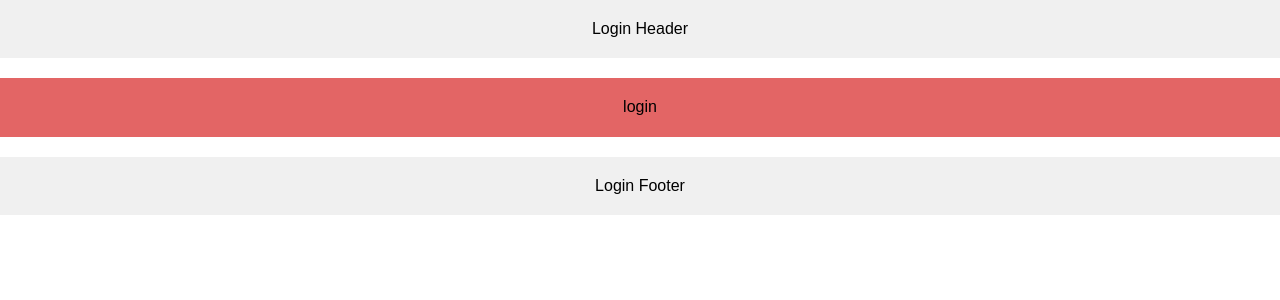
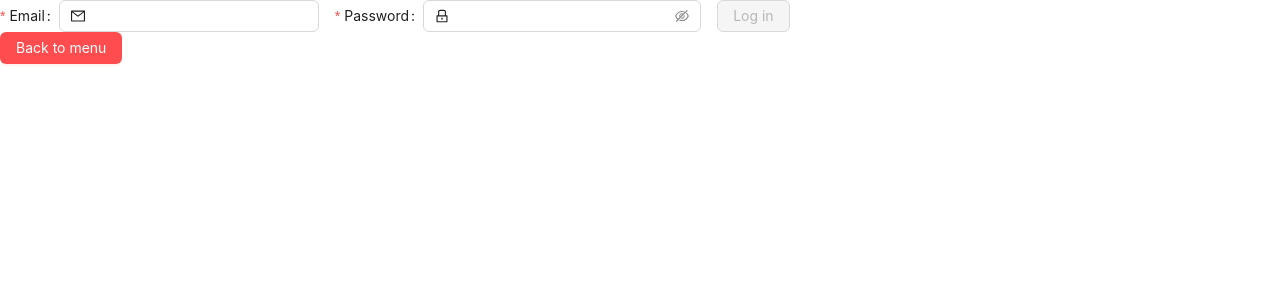
Before and after one commit to artbre0612/xxx-restaurant, a Vue app: page /login in a window 1280 px wide. Shown: the top 300 px of the page. Built offline with nearby package versions, Linux system fonts and the light colour scheme; no server answers.

Commit message:
feat: add user login func & Navigation Guards

```diff
--- a/components.d.ts
+++ b/components.d.ts
@@ -8,13 +8,17 @@ export {}
 declare module 'vue' {
   export interface GlobalComponents {
     AButton: typeof import('ant-design-vue/es')['Button']
+    ACheckbox: typeof import('ant-design-vue/es')['Checkbox']
+    AForm: typeof import('ant-design-vue/es')['Form']
+    AFormItem: typeof import('ant-design-vue/es')['FormItem']
+    AInput: typeof import('ant-design-vue/es')['Input']
+    AInputPassword: typeof import('ant-design-vue/es')['InputPassword']
     ALayout: typeof import('ant-design-vue/es')['Layout']
     ALayoutContent: typeof import('ant-design-vue/es')['LayoutContent']
     ALayoutHeader: typeof import('ant-design-vue/es')['LayoutHeader']
     ALayoutSider: typeof import('ant-design-vue/es')['LayoutSider']
     AMenu: typeof import('ant-design-vue/es')['Menu']
     AMenuItem: typeof import('ant-design-vue/es')['MenuItem']
-    ASpace: typeof import('ant-design-vue/es')['Space']
     RouterLink: typeof import('vue-router')['RouterLink']
     RouterView: typeof import('vue-router')['RouterView']
     TestPlugins: typeof import('./src/components/TestPlugins.vue')['default']
--- a/package.json
+++ b/package.json
@@ -17,8 +17,10 @@
     }
   },
   "dependencies": {
+    "@ant-design/icons-vue": "^7.0.1",
     "@headlessui/vue": "^1.7.22",
     "ant-design-vue": "^4.2.2",
+    "firebase": "^10.12.2",
     "pinia": "^2.1.7",
     "vue": "^3.4.21",
     "vue-router": "^4.3.0"
--- a/src/App.vue
+++ b/src/App.vue
@@ -7,10 +7,12 @@
 </template>
 
 <script setup>
+// imports
 import DefaultLayout from './layouts/DefaultLayout.vue'
 import LoginLayout from './layouts/LoginLayout.vue'
 import PosLayout from './layouts/PosLayout.vue'
 
+/* change layout base on route.meta.layout */
 const route = useRoute()
 const currentLayout = ref(null)
 
--- /dev/null
+++ b/src/js/firebase.js
@@ -0,0 +1,19 @@
+import { initializeApp } from 'firebase/app'
+import { getAuth } from 'firebase/auth'
+
+const firebaseConfig = {
+  apiKey: 'AIzaSyANl0N12680INoE7CdqQ5QJCRCAnlO4vCA',
+  authDomain: 'xxx-restaurant.firebaseapp.com',
+  projectId: 'xxx-restaurant',
+  storageBucket: 'xxx-restaurant.appspot.com',
+  messagingSenderId: '276034716154',
+  appId: '1:276034716154:web:df7d0b258e6a1e29742443',
+  measurementId: 'G-N8BKCR8D66'
+}
+
+// Initialize Firebase
+const app = initializeApp(firebaseConfig)
+// Initialize Firebase Authentication and get a reference to the service
+const auth = getAuth(app)
+
+export { auth }
--- a/src/layouts/DefaultLayout.vue
+++ b/src/layouts/DefaultLayout.vue
@@ -1,6 +1,14 @@
 <template>
   <div class="default-layout">
-    <header>Default Header</header>
+    <header>
+      <div v-if="storeAuth.userData.email">🙌{{ storeAuth.userData.email }}</div>
+
+      <a-button><router-link :to="{ name: 'menu' }">menu</router-link></a-button>
+      <a-button><router-link :to="{ name: 'cart' }">cart</router-link></a-button>
+      <a-button><router-link :to="{ name: 'checkout' }">checkout</router-link></a-button>
+      <a-button><router-link :to="{ name: 'my-order' }">my order</router-link></a-button>
+      <a-button danger><router-link :to="{ name: 'pos' }">Pos</router-link></a-button>
+    </header>
     <main>
       <slot></slot>
       <!-- 內容插槽，讓子組件填充 -->
@@ -10,7 +18,9 @@
 </template>
 
 <script setup>
-// 可以在這裡添加佈局相關的邏輯
+/* store */
+import { useStoreAuth } from '@/stores/storeAuth'
+const storeAuth = useStoreAuth()
 </script>
 
 <style scoped>
--- a/src/layouts/LoginLayout.vue
+++ b/src/layouts/LoginLayout.vue
@@ -1,29 +1,56 @@
 <template>
-  <div class="login-layout">
-    <header>Login Header</header>
-    <main>
-      <slot></slot>
-      <!-- 內容插槽，讓子組件填充 -->
-    </main>
-    <footer>Login Footer</footer>
-  </div>
+  <a-form
+    :model="formState"
+    name="horizontal_login"
+    layout="inline"
+    autocomplete="off"
+    @submit="storeAuth.loginUser(formState)"
+  >
+    <a-form-item
+      label="Email"
+      name="email"
+      :rules="[{ required: true, message: '請輸入電子郵件' }]"
+    >
+      <a-input v-model:value="formState.email">
+        <template #prefix>
+          <MailOutlined class="site-form-item-icon" />
+        </template>
+      </a-input>
+    </a-form-item>
+
+    <a-form-item
+      label="Password"
+      name="password"
+      :rules="[{ required: true, message: '請輸入密碼' }]"
+    >
+      <a-input-password v-model:value="formState.password">
+        <template #prefix>
+          <LockOutlined class="site-form-item-icon" />
+        </template>
+      </a-input-password>
+    </a-form-item>
+
+    <a-form-item>
+      <a-button :disabled="disabled" type="primary" html-type="submit">Log in</a-button>
+    </a-form-item>
+  </a-form>
+  <a-button type="primary" danger
+    ><RouterLink :to="{ name: 'menu' }">Back to menu</RouterLink></a-button
+  >
 </template>
 
 <script setup>
-// 可以在這裡添加佈局相關的邏輯
+// imports
+import { LockOutlined, MailOutlined } from '@ant-design/icons-vue'
+import { useStoreAuth } from '@/stores/storeAuth'
+// store
+const storeAuth = useStoreAuth()
+
+const formState = reactive({
+  email: '',
+  password: ''
+})
+const disabled = computed(() => {
+  return !(formState.email && formState.password)
+})
 </script>
-
-<style scoped>
-.login-layout header,
-.login-layout footer {
-  background-color: #f0f0f0;
-  padding: 20px;
-  text-align: center;
-}
-main {
-  background: #e36565;
-  padding: 20px;
-  margin: 20px 0;
-  text-align: center;
-}
-</style>
--- a/src/layouts/PosLayout.vue
+++ b/src/layouts/PosLayout.vue
@@ -5,16 +5,17 @@
       <a-menu v-model:selectedKeys="selectedKeys" theme="dark" mode="inline">
         <a-menu-item key="1">
           <user-outlined />
-          <span>nav 1</span>
+          <span><router-link :to="{ name: 'pos' }">Pos</router-link></span>
         </a-menu-item>
         <a-menu-item key="2">
           <video-camera-outlined />
-          <span>nav 2</span>
+          <span><router-link :to="{ name: 'orders' }">Orders</router-link></span>
         </a-menu-item>
         <a-menu-item key="3">
           <upload-outlined />
-          <span>nav 3</span>
+          <span><router-link :to="{ name: 'manage-menu' }">Manage menu</router-link></span>
         </a-menu-item>
+        <a-menu-item key="4"> 🙌{{ storeAuth.userData.email }} </a-menu-item>
       </a-menu>
     </a-layout-sider>
     <a-layout>
@@ -41,7 +42,18 @@
   </a-layout>
 </template>
 <script setup>
-import { ref } from 'vue'
+import {
+  UserOutlined,
+  VideoCameraOutlined,
+  UploadOutlined,
+  MenuFoldOutlined,
+  MenuUnfoldOutlined
+} from '@ant-design/icons-vue'
+
+/* store */
+import { useStoreAuth } from '@/stores/storeAuth'
+const storeAuth = useStoreAuth()
+
 const selectedKeys = ref(['1'])
 const collapsed = ref(false)
 </script>
--- a/src/router/index.js
+++ b/src/router/index.js
@@ -1,13 +1,5 @@
 import { createWebHistory, createRouter } from 'vue-router'
-// view components
-import ViewLogin from '@/views/ViewLogin.vue'
-import ViewMenu from '@/views/ViewMenu.vue'
-import ViewCart from '@/views/ViewCart.vue'
-import ViewCheckout from '@/views/ViewCheckout.vue'
-import ViewMyOrder from '@/views/ViewMyOrder.vue'
-import ViewPos from '@/views/ViewPos.vue'
-import ViewOrders from '@/views/ViewOrders.vue'
-import ViewManageMenu from '@/views/ViewManageMenu.vue'
+import { useStoreAuth } from '@/stores/storeAuth'
 // layouts
 import DefaultLayout from '@/layouts/DefaultLayout.vue'
 import LoginLayout from '@/layouts/LoginLayout.vue'
@@ -15,59 +7,54 @@ import PosLayout from '@/layouts/PosLayout.vue'
 
 const routes = [
   // public routes
+
   {
     path: '/',
-    name: 'home',
-    component: ViewLogin,
-    meta: { requiresAuth: false, layout: LoginLayout } //temp
+    name: 'menu',
+    component: () => import('@/views/ViewMenu.vue'),
+    meta: { requiresAuth: false, layout: DefaultLayout }
   },
   {
     path: '/login',
     name: 'login',
-    component: ViewLogin,
+    component: () => import('@/views/ViewLogin.vue'),
     meta: { requiresAuth: false, layout: LoginLayout }
-  },
-  {
-    path: '/menu',
-    name: 'menu',
-    component: ViewMenu,
-    meta: { requiresAuth: false, layout: DefaultLayout }
   },
   {
     path: '/cart',
     name: 'cart',
-    component: ViewCart,
+    component: () => import('@/views/ViewCart.vue'),
     meta: { requiresAuth: false, layout: DefaultLayout }
   },
   {
     path: '/checkout',
     name: 'checkout',
-    component: ViewCheckout,
+    component: () => import('@/views/ViewCheckout.vue'),
     meta: { requiresAuth: false, layout: DefaultLayout }
   },
   {
     path: '/my-order',
     name: 'my-order',
-    component: ViewMyOrder,
+    component: () => import('@/views/ViewMyOrder.vue'),
     meta: { requiresAuth: false, layout: DefaultLayout }
   },
   // private routes
   {
     path: '/pos',
     name: 'pos',
-    component: ViewPos,
+    component: () => import('@/views/ViewPos.vue'),
     meta: { requiresAuth: true, layout: PosLayout }
   },
   {
     path: '/orders',
     name: 'orders',
-    component: ViewOrders,
+    component: () => import('@/views/ViewOrders.vue'),
     meta: { requiresAuth: true, layout: PosLayout }
   },
   {
     path: '/manage-menu',
     name: 'manage-menu',
-    component: ViewManageMenu,
+    component: () => import('@/views/ViewManageMenu.vue'),
     meta: { requiresAuth: true, layout: PosLayout }
   }
 ]
@@ -77,4 +64,14 @@ const router = createRouter({
   routes
 })
 
+// check if user is Authed when router change
+router.beforeEach((to) => {
+  const storeAuth = useStoreAuth()
+  if (to.meta.requiresAuth && !storeAuth.userData.id) {
+    router.push({ name: 'login' })
+  } else if (storeAuth.userData.id && to.name === 'login') {
+    router.push({ name: 'pos' })
+  }
+})
+
 export default router
--- /dev/null
+++ b/src/stores/storeAuth.js
@@ -0,0 +1,48 @@
+import { defineStore } from 'pinia'
+import { onAuthStateChanged, signInWithEmailAndPassword, signOut } from 'firebase/auth'
+import { auth } from '@/js/firebase'
+
+export const useStoreAuth = defineStore('storeAuth', () => {
+  // user data
+  const userData = ref(JSON.parse(localStorage.getItem('userData')) || { id: '', email: '' })
+
+  /* auto fire when login & logout state change */
+  onAuthStateChanged(auth, (user) => {
+    if (user) {
+      // login--save user data
+      userData.value.id = user.uid
+      userData.value.email = user.email
+      // localStorage is to Refresh-proof your Pinia Stores
+      localStorage.setItem('userData', JSON.stringify(userData.value))
+    } else {
+      //logout--clear user data
+      localStorage.removeItem('userData')
+      userData.value = { id: '', email: '' }
+    }
+  })
+
+  /* login */
+  function loginUser(formState) {
+    signInWithEmailAndPassword(auth, formState.email, formState.password)
+      .then(() => {
+        this.router.push({ name: 'pos' })
+      })
+      .catch((error) => {
+        console.log('errorMessage', error.message)
+        alert('帳號或密碼不正確，請再試一次')
+      })
+  }
+
+  /* log out */
+  function logoutUser() {
+    signOut(auth)
+      .then(() => {
+        this.router.push({ name: 'menu' })
+      })
+      .catch((error) => {
+        console.log('errorMessage', error.message)
+      })
+  }
+
+  return { loginUser, logoutUser, userData }
+})
--- a/src/views/ViewMenu.vue
+++ b/src/views/ViewMenu.vue
@@ -1,5 +1,12 @@
 <template>
   <div>menu</div>
+  <a-button type="primary" v-show="!storeAuth.userData"
+    ><RouterLink :to="{ name: 'login' }">Log in</RouterLink></a-button
+  >
 </template>
 
-<script setup></script>
+<script setup>
+/* store */
+import { useStoreAuth } from '@/stores/storeAuth'
+const storeAuth = useStoreAuth()
+</script>
--- a/src/views/ViewPos.vue
+++ b/src/views/ViewPos.vue
@@ -1,5 +1,16 @@
 <template>
   <div>pos</div>
+
+  <a-button @click="storeAuth.logoutUser" type="primary" danger>Log out</a-button>
+  <a-button key="3">
+    <router-link :to="{ name: 'menu' }"> menu</router-link>
+  </a-button>
 </template>
 
-<script setup></script>
+<script setup>
+// imports
+import { useStoreAuth } from '@/stores/storeAuth'
+
+// store
+const storeAuth = useStoreAuth()
+</script>
```
Also changed, not shown: src/main.js (+10 -2 lines), 1 other file (tests, documents, lock files or other folders).
